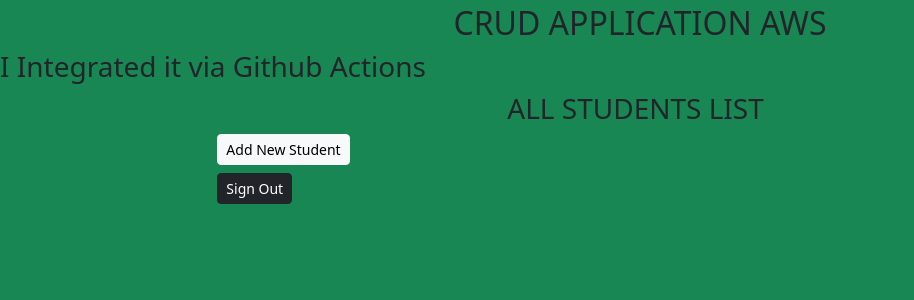
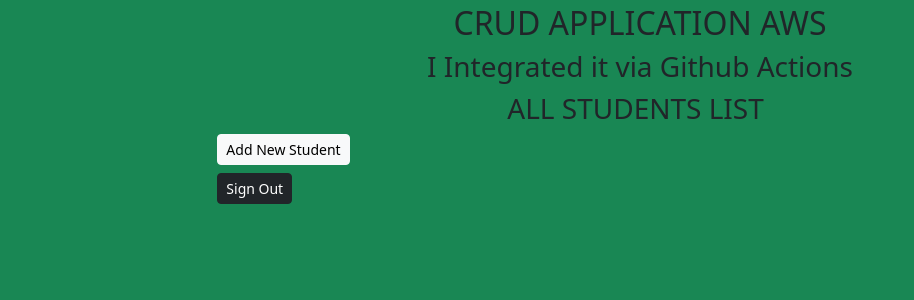
Before and after one commit to yogeshGit11/github-automation-aws, a Django app: page /AllData/ in a window 1280 px wide. Shown: the top 300 px of the page, without its empty margins (0-914 px from the left). Run offline with Django 4.2, Linux system fonts and the light colour scheme; the visitor is signed in with stand-in values (Sample User, id 1); data that the repository does not hold is empty; some libraries are stand-ins or nearby versions.

Commit message:
updated Alldata.html

```diff
--- a/myapp/templates/web/content/AllData.html
+++ b/myapp/templates/web/content/AllData.html
@@ -18,7 +18,7 @@
     </div>
 
     <h2 class="text-center alert-warning mt-1">CRUD APPLICATION AWS</h2>
-    <h3 class="alert-dark mt-2">I Integrated it via Github Actions</h3>
+    <h3 class="text-center alert-danger mt-2">I Integrated it via Github Actions</h3>
         <div class="col-sm-11">
             <h3 class="text-center alert-primary offset-1">ALL STUDENTS LIST</h3>
         </div>
@@ -27,7 +27,7 @@
 
             {% if form %}
                 <table class="table table-bordered text-light">
-                      <thead class="text-dark">
+                      <thead class="text-light alert-dark">
                         <tr>
                             <th>Name</th>
                             <th>Course</th>
```
